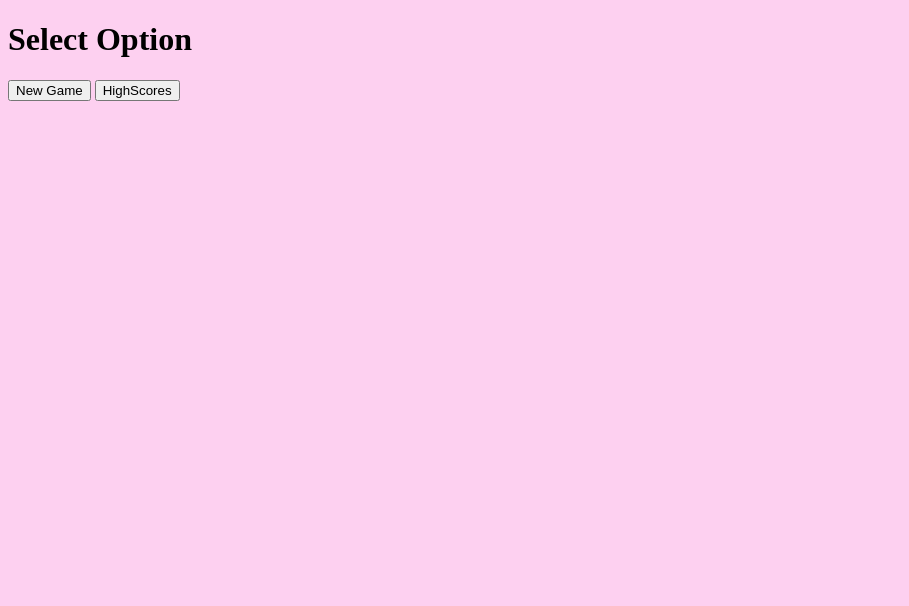
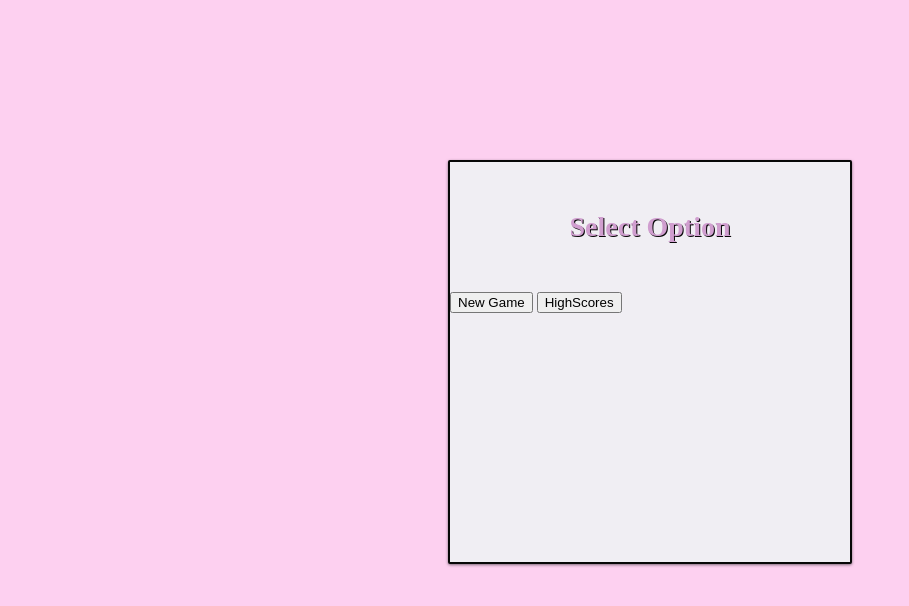
Before and after one commit to VictorHolving/dis2015_client, a plain HTML site: page MainMenu.html in a window 1280 px wide. Shown: the whole page, without its empty margins (0-909 px from the left). Drawn offline with Linux system fonts and the light colour scheme.

Commit message:
MainMenu CSS modified

```diff
--- a/MainMenuStyle.css
+++ b/MainMenuStyle.css
@@ -3,17 +3,17 @@ body {
     background-color: #fdd0f0;
 }
 
-.Menu {
+#Menu {
     width: 300px;
     height: 650px;
     position: absolute;
-    left: 50%;
-    top: 50%;
+    left: 35%;
+    top: 20%;
 }
 
-.MainMenuForm {
+#MainMenuForm {
     width: 400px;
-    height: 315px;
+    height: 400px;
     position: relative;
 
     background: #f0eef3;
@@ -22,3 +22,12 @@ body {
 
     box-shadow: 0 1px 3px rgba(0,0,0,0.5);
 }
+
+.header {
+    font-family: "Shree Devanagari 714";
+    font-size: 14px;
+    color: #d09ecf;
+    text-shadow: 1px 1px 0 rgb(7, 7, 7);
+    text-align: center;
+    padding: 30px 30px 30px 30px;
+}
```
